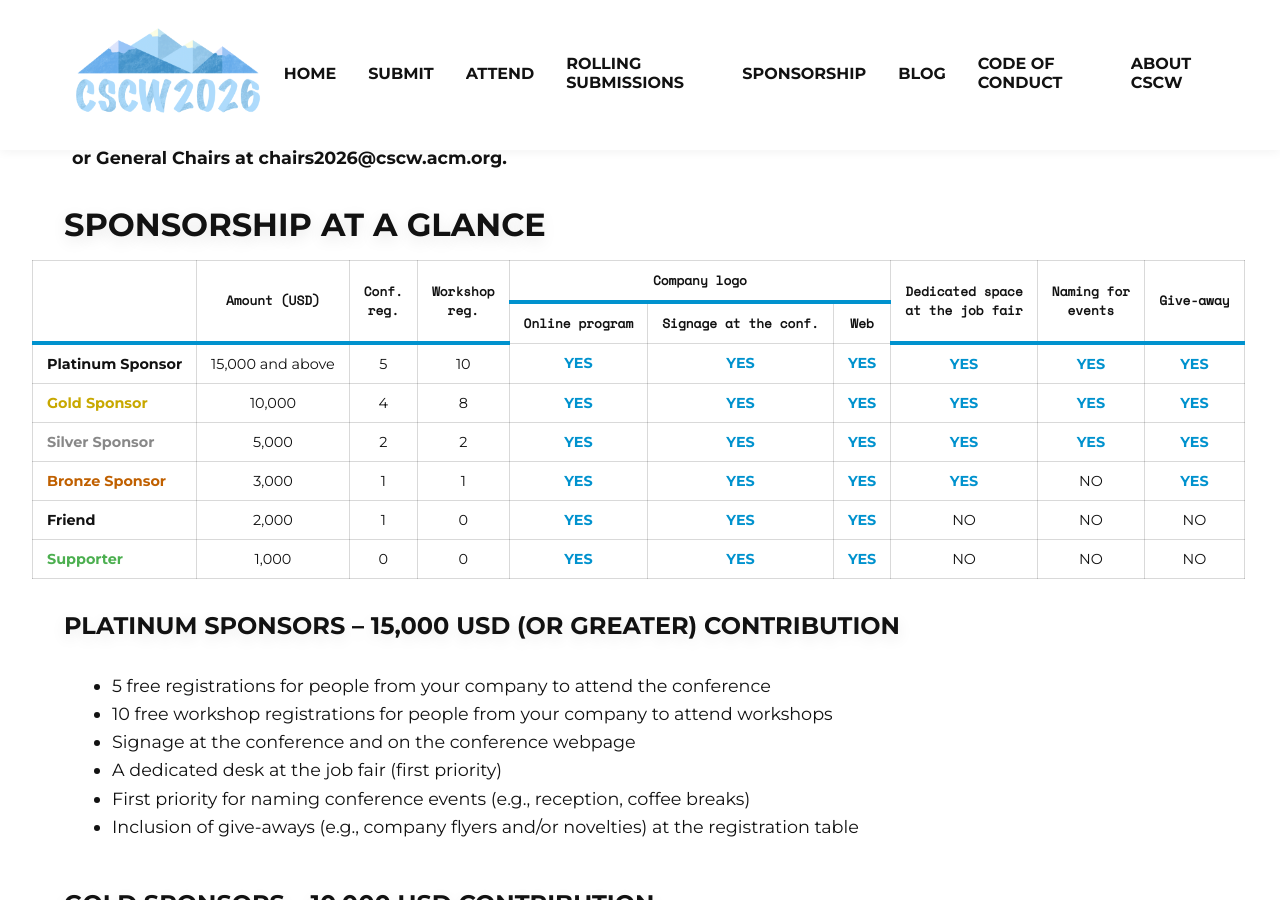
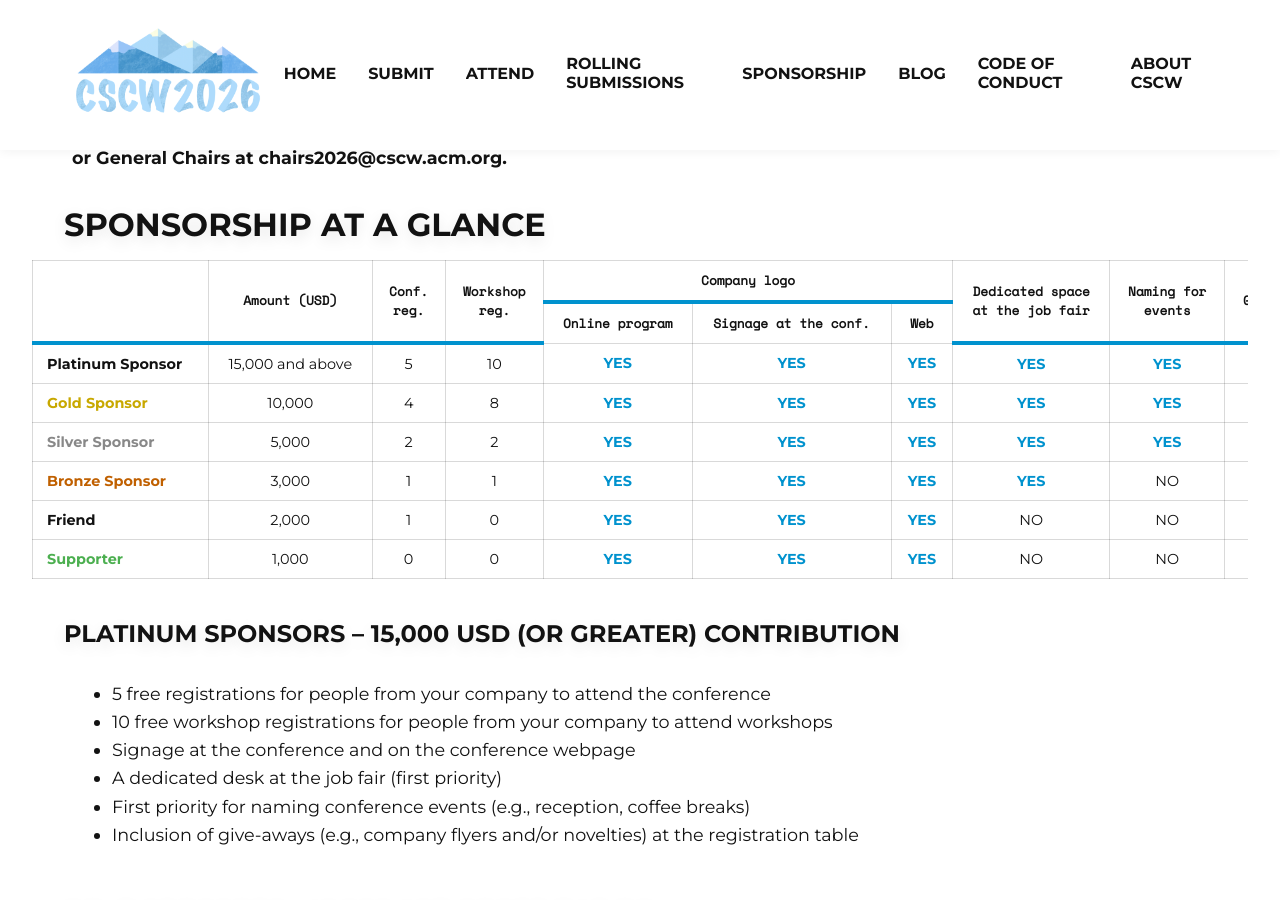
Before and after one commit to anthonypinter/cscw2026-website, a Jekyll site: the page built from sponsorship.html, in a window 1280 px wide and 900 px high, scrolled down 1186 px. Built offline with Jekyll 4.4.1, drawn with Linux system fonts in a browser that asks for light colours.

Commit message:
sponsorship fixed

```diff
--- a/css/style.css
+++ b/css/style.css
@@ -833,11 +833,14 @@ h3 {
   width: 100%;
   overflow-x: auto;
   -webkit-overflow-scrolling: touch;
+  padding-bottom: 0.5rem;
 }
 
-.sponsor-table {
+.table-wrapper .sponsor-table {
+  display: table;
+  overflow-x: visible;
   width: 100%;
-  min-width: 700px;
+  min-width: 1300px;
   border-collapse: collapse;
   font-family: 'Montserrat', sans-serif;
   font-size: 0.9rem;
--- a/sponsorship.html
+++ b/sponsorship.html
@@ -47,10 +47,8 @@ section_id: home
 
        <h2>SPONSORSHIP AT A GLANCE</h2>
 
-       <!-- Sponsorship Table -->
+      <!-- Sponsorship Table -->
 
-
-<!-- Sponsorship Table -->
 
 <div class="table-wrapper">
   <table class="sponsor-table">
```
